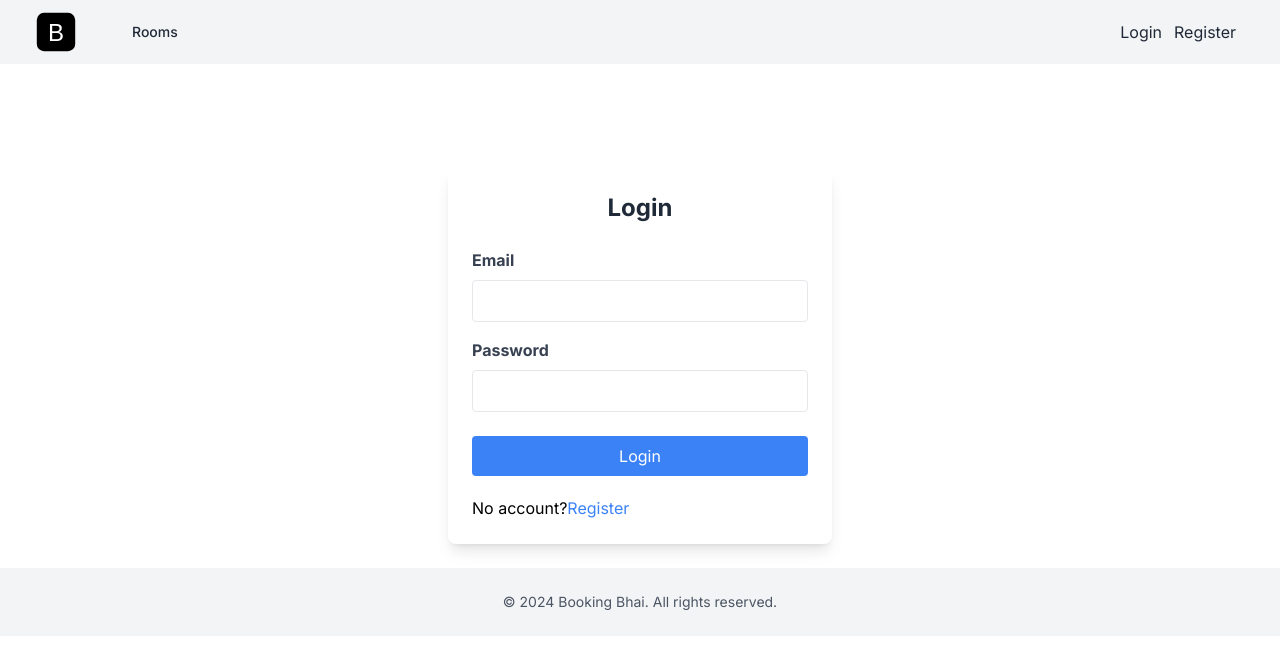
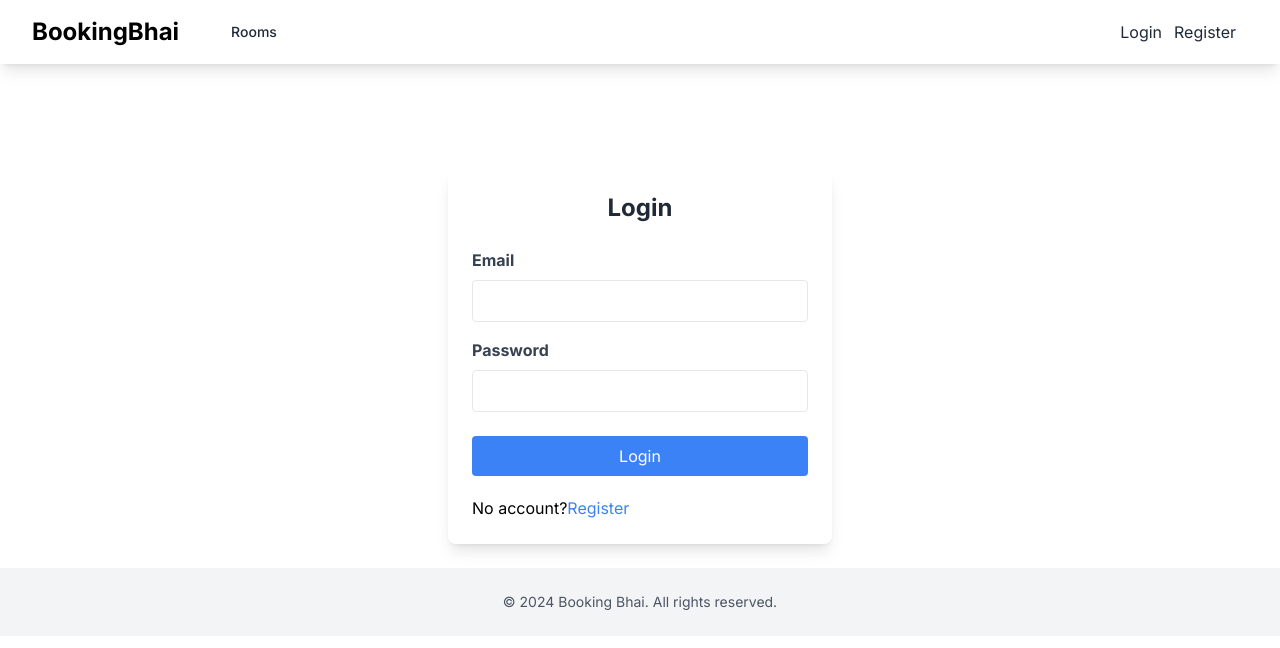
Before and after one commit to hasanrahman55/booking-bhai, a Next.js app: page /login in a window 1280 px wide. Shown: the top 648 px of the page. Built offline with nearby package versions, Linux system fonts and the light colour scheme; no server answers.

Commit message:
header ui

```diff
--- a/components/Header.jsx
+++ b/components/Header.jsx
@@ -25,17 +25,12 @@ const Header = () => {
 
   return (
     <>
-      <header className="bg-gray-100">
+      <header className="bg-white shadow-lg">
         <nav className="mx-auto max-w-7xl px-4 sm:px-6 lg:px-8">
           <div className="flex h-16 items-center justify-between">
             <div className="flex items-center">
               <Link href="/">
-                <Image
-                  className="h-12 w-12"
-                  src={logo}
-                  alt="Booking Bhai Logo"
-                  priority={true}
-                />
+                <h1 className="text-2xl font-bold">BookingBhai</h1>
               </Link>
               <div className="hidden md:block">
                 <div className="ml-10 flex items-baseline space-x-4">
```
